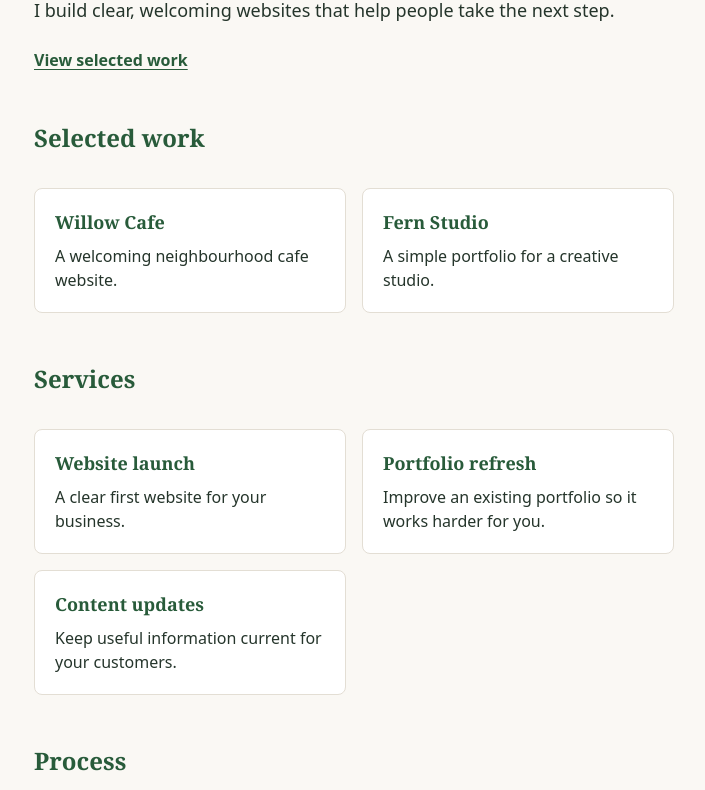
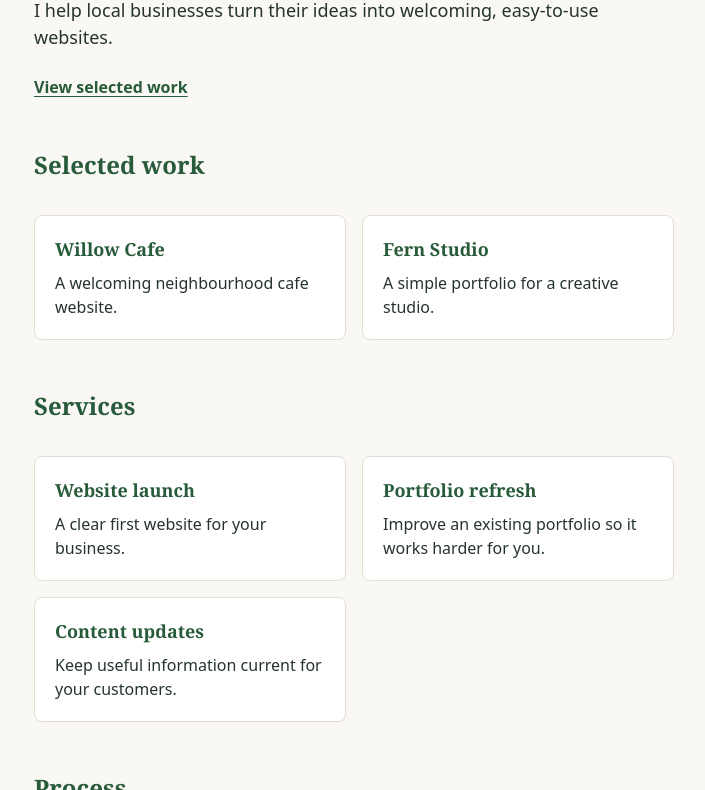
Before and after one commit to itcodegirl/adw-walkthrough-20261113, a website built with Vite: page index.html in a window 1280 px wide. Shown: the part 219-1009 px from the top of the page, without its empty margins (286-991 px from the left). Built offline with nearby package versions, Linux system fonts and the light colour scheme.

Commit message:
explain the portfolio offer

```diff
--- a/index.html
+++ b/index.html
@@ -12,7 +12,7 @@
     </header>
     <main>
       <h1>Clear websites for local businesses</h1>
-      <p>I build clear, welcoming websites that help people take the next step.</p>
+      <p>I help local businesses turn their ideas into welcoming, easy-to-use websites.</p>
       <a class="hero-link" href="#selected-work">View selected work</a>
       <section id="selected-work">
         <h2>Selected work</h2>
```
